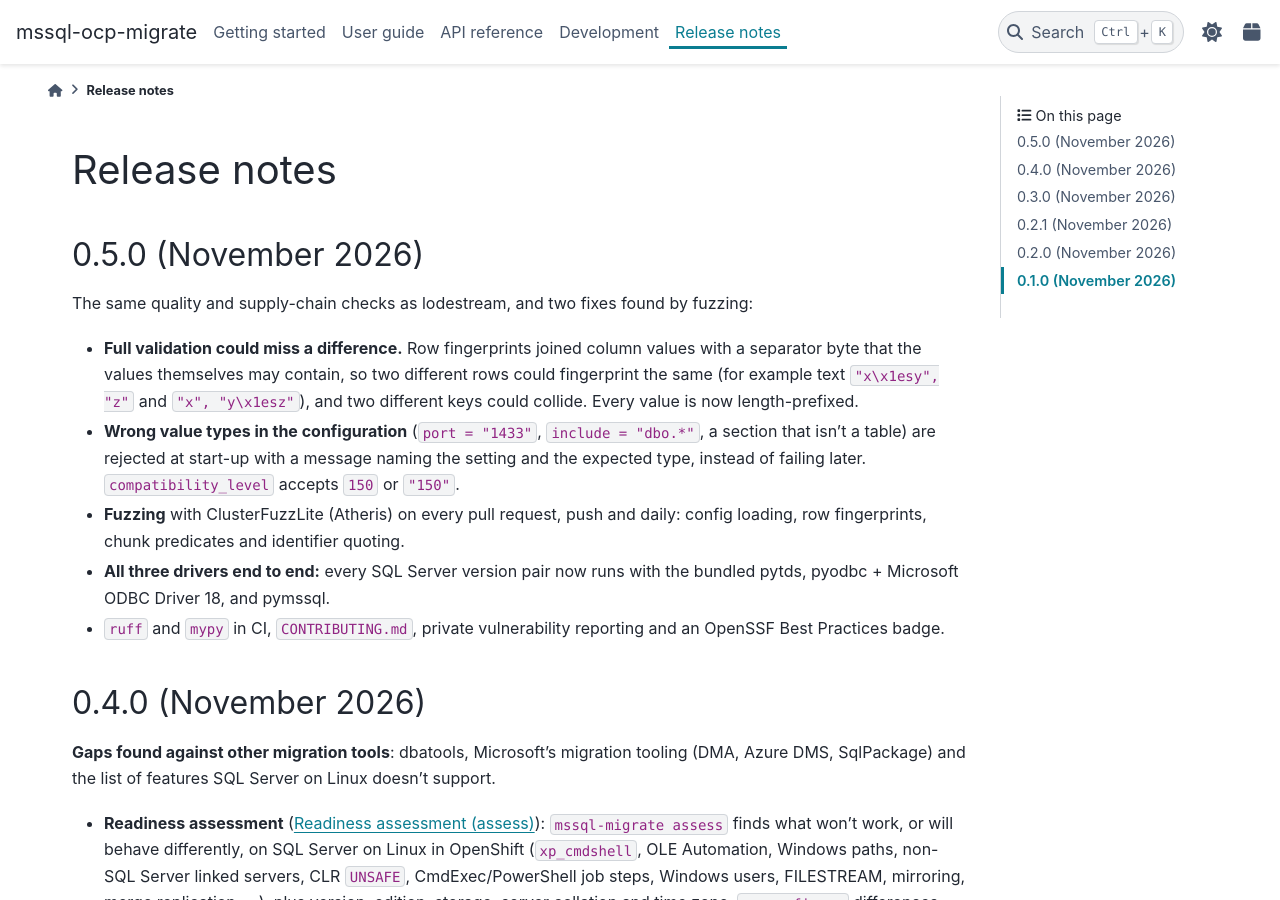
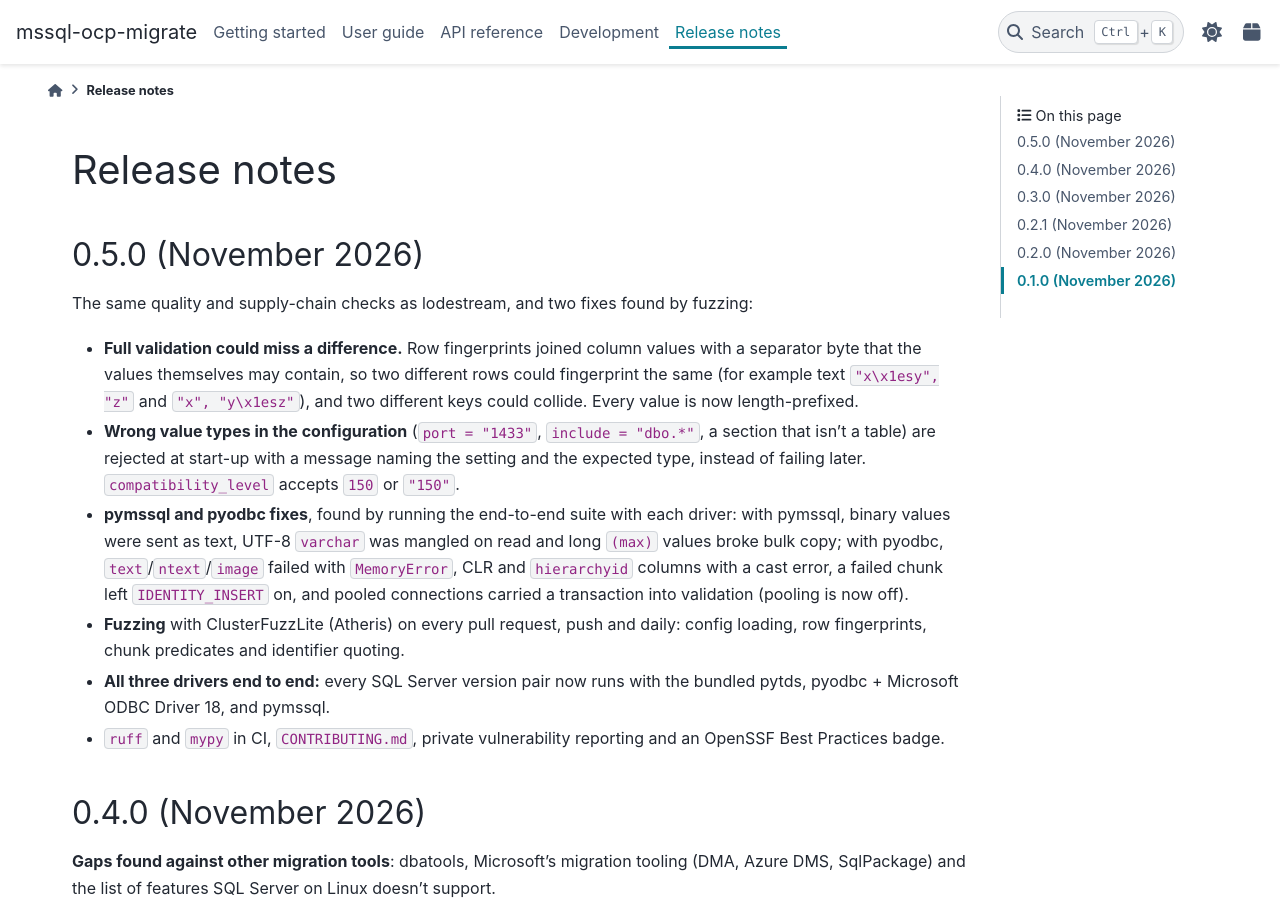
Before and after one commit to karthikbd/mssql-ocp-migrate, a Sphinx documentation site: the page built from docs/whatsnew/index.md, in a window 1280 px wide and 900 px high. Built offline with Sphinx 7.4.7 and the PyData theme 0.15.4, drawn with Linux system fonts in a browser that asks for light colours.

Commit message:
pyodbc: send UTF-8 varchar values as nvarchar; changelog and release notes for the driver fixes
Co-Authored-By: Claude Opus 5.5 <noreply@anthropic.com>
Claude-Session: https://claude.ai/code/session_0127R5ca3N5tB4F4JRUJ61Mo

```diff
--- a/docs/whatsnew/index.md
+++ b/docs/whatsnew/index.md
@@ -11,6 +11,11 @@ The same quality and supply-chain checks as lodestream, and two fixes found by f
 - **Wrong value types in the configuration** (`port = "1433"`, `include = "dbo.*"`, a section
   that isn't a table) are rejected at start-up with a message naming the setting and the expected
   type, instead of failing later. `compatibility_level` accepts `150` or `"150"`.
+- **pymssql and pyodbc fixes**, found by running the end-to-end suite with each driver: with
+  pymssql, binary values were sent as text, UTF-8 `varchar` was mangled on read and long `(max)`
+  values broke bulk copy; with pyodbc, `text`/`ntext`/`image` failed with `MemoryError`, CLR and
+  `hierarchyid` columns with a cast error, a failed chunk left `IDENTITY_INSERT` on, and pooled
+  connections carried a transaction into validation (pooling is now off).
 - **Fuzzing** with ClusterFuzzLite (Atheris) on every pull request, push and daily: config
   loading, row fingerprints, chunk predicates and identifier quoting.
 - **All three drivers end to end:** every SQL Server version pair now runs with the bundled
```
Also changed, not shown: CHANGELOG.md (+11 -0 lines), 2 other files.
